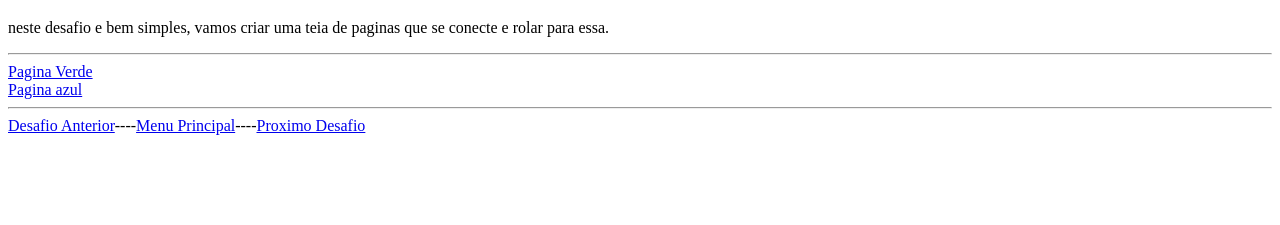
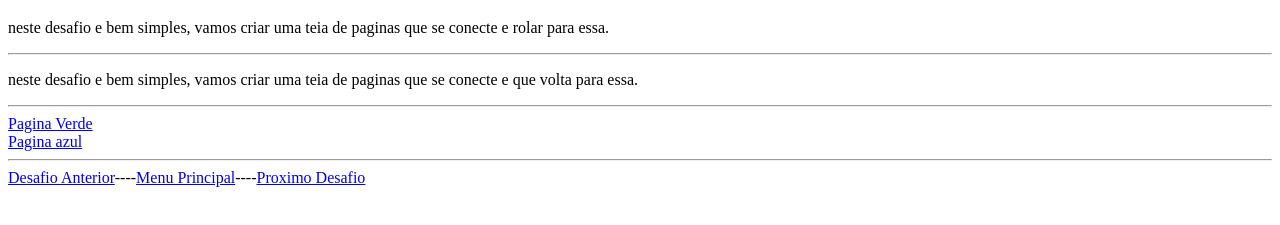
Before and after one commit to AdrianoBFernandes/HTML-CSS, a plain HTML site: page DESAFIO/m001/d008/d008.html in a window 1280 px wide. Shown: the part 61-286 px from the top of the page. Drawn offline with Linux system fonts and the light colour scheme.

Commit message:
Update d008.html

```diff
--- a/DESAFIO/m001/d008/d008.html
+++ b/DESAFIO/m001/d008/d008.html
@@ -9,6 +9,7 @@
 <body>
     <h1>Navegar entre paginas.</h1>
     <p>neste desafio e bem simples, vamos criar uma teia de paginas que se conecte e rolar para essa. </p> <hr>
+    <p>neste desafio e bem simples, vamos criar uma teia de paginas que se conecte e que volta para essa. </p> <hr>
     <a href="d008b/d008b.html">Pagina Verde</a><br>
     <a href="d008b/d008a.html">Pagina azul</a>
     <hr>
```
